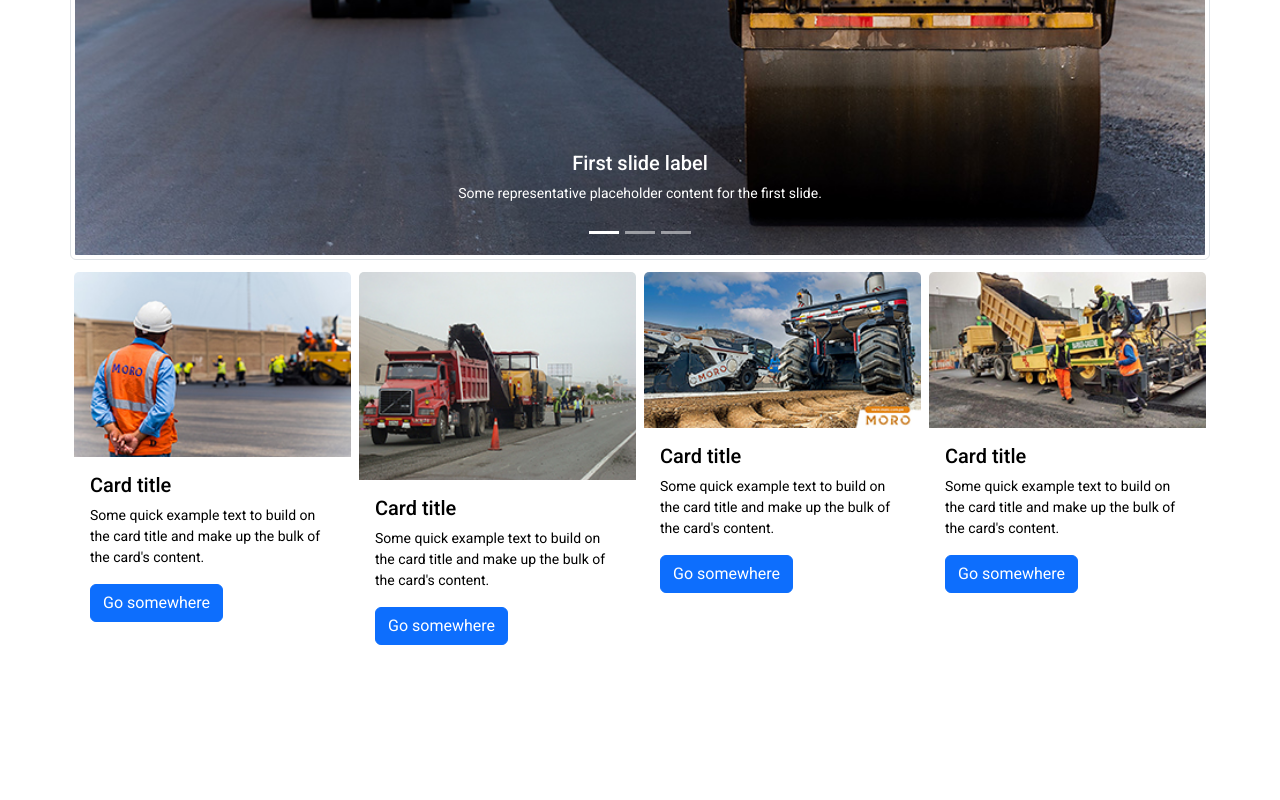
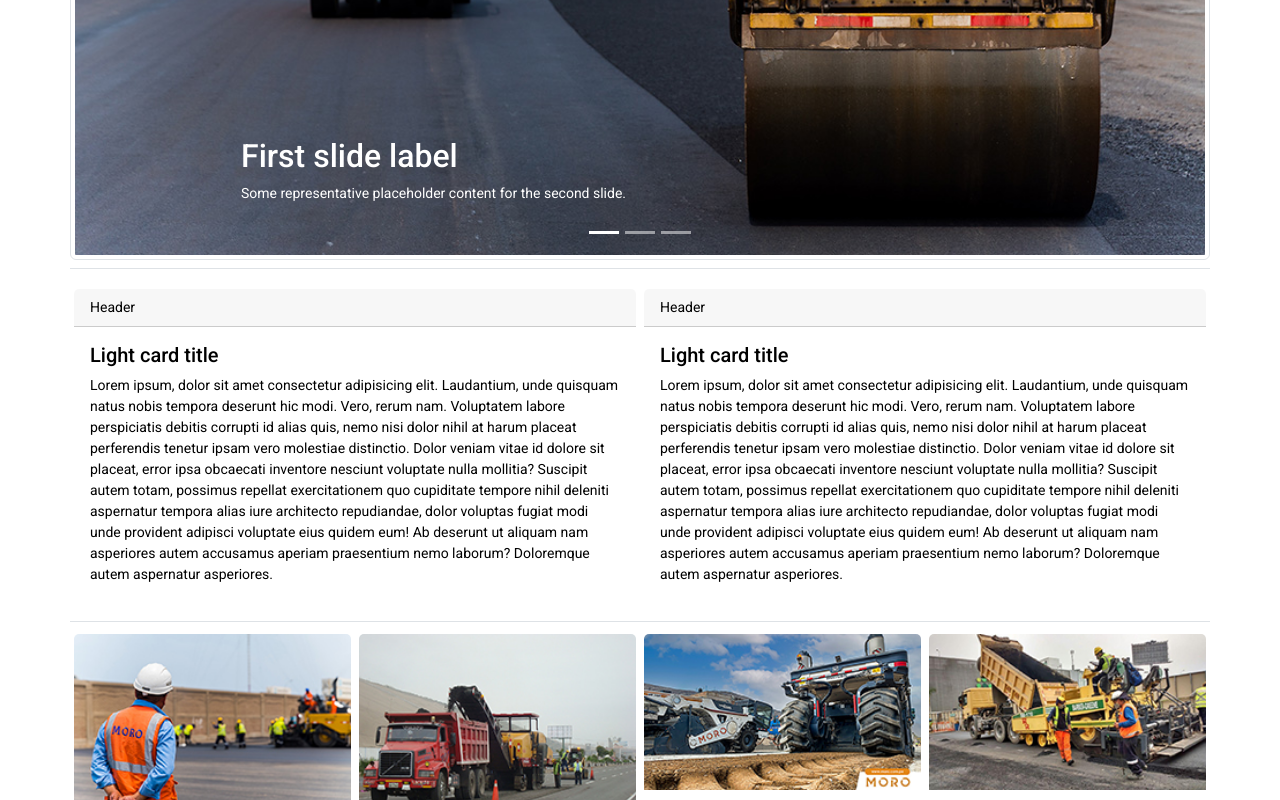
Before and after one commit to christianjjc/DW-ProyFinal-v04, a plain HTML site: page index.html in a window 1280 px wide. Shown: the part 600-1400 px from the top of the page. Before the commit the page ends 1265 px from the top, so only its background shows below. Drawn offline with nearby package versions, Linux system fonts and the light colour scheme.

Commit message:
cabecera, portada y tarjetas al 55%

```diff
--- a/css/main.css
+++ b/css/main.css
@@ -6,13 +6,13 @@
     --glb-font-family:'Roboto', sans-serif;
     --glb-font-color-light:white;
     --glb-font-color-dark:black  ;
-    --gob-font-size:14px;
+    --glb-font-size:14px;
 }
 
 body{
     font-family: var(--glb-font-family);
     color:var(--glb-font-color-dark);
-    font-size: var(--gob-font-size);
+    font-size: var(--glb-font-size);
     font-weight: 400;
 }
 
--- a/index.html
+++ b/index.html
@@ -6,8 +6,6 @@
     <meta name="viewport" content="width=device-width, initial-scale=1.0">
     <title>.:: MORO ::.</title>
     <link href="https://cdn.jsdelivr.net/npm/bootstrap@5.2.3/dist/css/bootstrap.min.css" rel="stylesheet" integrity="sha384-rbsA2VBKQhggwzxH7pPCaAqO46MgnOM80zW1RWuH61DGLwZJEdK2Kadq2F9CUG65" crossorigin="anonymous">
-
-
 
     <link rel="stylesheet" href="./css/main.css">
 </head>
@@ -51,7 +49,7 @@
         </div>
     </header>
     <main class="main">
-        <section>
+        <section id="section__slideshow">
             <div class="container no-padding">
                 <div id="carouselExampleCaptions" class="carousel slide carousel-fade" data-bs-ride="false">
                     <div class="carousel-indicators">
@@ -66,22 +64,25 @@
                         <div class="carousel-item active">
                             <img src="./img/imgPortada01.jpg" class="d-block w-100 p-1 border border-1 rounded" alt="...">
                             <div class="carousel-caption d-none d-md-block">
-                                <h5>First slide label</h5>
-                                <p>Some representative placeholder content for the first slide.</p>
+                                <span style="text-align: start;">
+                                <h2>First slide label</h2>
+                                <p>Some representative placeholder content for the second slide.</p></span>
                             </div>
                         </div>
                         <div class="carousel-item">
                             <img src="./img/imgPortada02.jpg" class="d-block w-100 p-1 border border-1 rounded" alt="...">
                             <div class="carousel-caption d-none d-md-block">
-                                <h5>Second slide label</h5>
-                                <p>Some representative placeholder content for the second slide.</p>
+                                <span style="text-align: start;">
+                                <h2>Second slide label</h2>
+                                <p>Some representative placeholder content for the second slide.</p></span>
                             </div>
                         </div>
                         <div class="carousel-item">
                             <img src="./img/imgPortada03.jpg" class="d-block w-100 p-1 border border-1 rounded" alt="...">
                             <div class="carousel-caption d-none d-md-block">
-                                <h5>Third slide label</h5>
-                                <p>Some representative placeholder content for the third slide.</p>
+                                <span style="text-align: start;">
+                                <h2>Third slide label</h2>
+                                <p>Some representative placeholder content for the second slide.</p></span>
                             </div>
                         </div>
                     </div>
@@ -98,14 +99,36 @@
                 </div>
             </div>
         </section>
-        <section>
+        <section id="section__middle">
+            <div class="container no-padding d-flex flex-wrap mt-2 justify-content-between bg-none border-top border-bottom border-1">
+                <div class="card col-sm-12 col-md-6 col-xl-6 p-1 border-0 mt-sm-2 mb-sm-1 my-md-3 my-lg-3 my-xl-3 bg-none">
+                    <div class="card-header">
+                        Header
+                    </div>
+                    <div class="card-body">
+                        <h5 class="card-title">Light card title</h5>
+                        <p class="card-text">Lorem ipsum, dolor sit amet consectetur adipisicing elit. Laudantium, unde quisquam natus nobis tempora deserunt hic modi. Vero, rerum nam. Voluptatem labore perspiciatis debitis corrupti id alias quis, nemo nisi dolor nihil at harum placeat perferendis tenetur ipsam vero molestiae distinctio. Dolor veniam vitae id dolore sit placeat, error ipsa obcaecati inventore nesciunt voluptate nulla mollitia? Suscipit autem totam, possimus repellat exercitationem quo cupiditate tempore nihil deleniti aspernatur tempora alias iure architecto repudiandae, dolor voluptas fugiat modi unde provident adipisci voluptate eius quidem eum! Ab deserunt ut aliquam nam asperiores autem accusamus aperiam praesentium nemo laborum? Doloremque autem aspernatur asperiores.</p>
+                    </div>
+                </div>
+                <div class="card col-sm-12 col-md-6 col-xl-6 p-1 border-0 mt-sm-1 mb-sm-3 my-md-3 my-lg-3 my-xl-3 bg-none">
+                    <div class="card-header">
+                        Header
+                    </div>
+                    <div class="card-body">
+                        <h5 class="card-title">Light card title</h5>
+                        <p class="card-text">Lorem ipsum, dolor sit amet consectetur adipisicing elit. Laudantium, unde quisquam natus nobis tempora deserunt hic modi. Vero, rerum nam. Voluptatem labore perspiciatis debitis corrupti id alias quis, nemo nisi dolor nihil at harum placeat perferendis tenetur ipsam vero molestiae distinctio. Dolor veniam vitae id dolore sit placeat, error ipsa obcaecati inventore nesciunt voluptate nulla mollitia? Suscipit autem totam, possimus repellat exercitationem quo cupiditate tempore nihil deleniti aspernatur tempora alias iure architecto repudiandae, dolor voluptas fugiat modi unde provident adipisci voluptate eius quidem eum! Ab deserunt ut aliquam nam asperiores autem accusamus aperiam praesentium nemo laborum? Doloremque autem aspernatur asperiores.</p>
+                    </div>
+                </div>
+            </div>
+        </section>
+        <section id="section__cards">
             <div class="container no-padding">
                 <div class="d-flex flex-wrap justify-content-between mt-2">
                     <div class="card p-1 col-sm-12 col-md-6 col-xl-3 border-0">
                         <img src="./img/tumbnails/tumb-01.jpg" class="card-img-top" alt="...">
                         <div class="card-body">
                             <h5 class="card-title">Card title</h5>
-                            <p class="card-text">Some quick example text to build on the card title and make up the bulk of the card's content.
+                            <p class="card-text">Lorem ipsum dolor sit, amet consectetur adipisicing elit. Beatae, nisi nihil architecto harum eius rerum labore laboriosam. Corrupti consectetur illum sit quam? Vero nobis animi sint nam autem ratione sapiente. Possimus, voluptatibus alias quas quam, pariatur doloremque molestiae dicta vero perferendis quae sequi repellendus ea temporibus dolorem, reprehenderit iure quisquam?.
                             </p>
                             <a href="#" class="btn btn-primary">Go somewhere</a>
                         </div>
@@ -114,8 +137,8 @@
                         <img src="./img/tumbnails/tumb-02.jpg" class="card-img-top" alt="...">
                         <div class="card-body">
                             <h5 class="card-title">Card title</h5>
-                            <p class="card-text">Some quick example text to build on the card title and make up the bulk of the card's
-                                content.</p>
+                            <p class="card-text">Lorem ipsum dolor sit, amet consectetur adipisicing elit. Beatae, nisi nihil architecto harum eius rerum labore laboriosam. Corrupti consectetur illum sit quam? Vero nobis animi sint nam autem ratione sapiente. Possimus, voluptatibus alias quas quam, pariatur doloremque molestiae dicta vero perferendis quae sequi repellendus ea temporibus dolorem, reprehenderit iure quisquam?.
+                            </p>
                             <a href="#" class="btn btn-primary">Go somewhere</a>
                         </div>
                     </div>
@@ -123,8 +146,8 @@
                         <img src="./img/tumbnails/tumb-03.jpg" class="card-img-top" alt="...">
                         <div class="card-body">
                             <h5 class="card-title">Card title</h5>
-                            <p class="card-text">Some quick example text to build on the card title and make up the bulk of the card's
-                                content.</p>
+                            <p class="card-text">Lorem ipsum dolor sit, amet consectetur adipisicing elit. Beatae, nisi nihil architecto harum eius rerum labore laboriosam. Corrupti consectetur illum sit quam? Vero nobis animi sint nam autem ratione sapiente. Possimus, voluptatibus alias quas quam, pariatur doloremque molestiae dicta vero perferendis quae sequi repellendus ea temporibus dolorem, reprehenderit iure quisquam?.
+                            </p>
                             <a href="#" class="btn btn-primary">Go somewhere</a>
                         </div>
                     </div>
@@ -132,8 +155,8 @@
                         <img src="./img/tumbnails/tumb-04.jpg" class="card-img-top" alt="...">
                         <div class="card-body">
                             <h5 class="card-title">Card title</h5>
-                            <p class="card-text">Some quick example text to build on the card title and make up the bulk of the card's
-                                content.</p>
+                            <p class="card-text">Lorem ipsum dolor sit, amet consectetur adipisicing elit. Beatae, nisi nihil architecto harum eius rerum labore laboriosam. Corrupti consectetur illum sit quam? Vero nobis animi sint nam autem ratione sapiente. Possimus, voluptatibus alias quas quam, pariatur doloremque molestiae dicta vero perferendis quae sequi repellendus ea temporibus dolorem, reprehenderit iure quisquam?.
+                            </p>
                             <a href="#" class="btn btn-primary">Go somewhere</a>
                         </div>
                     </div>
```
